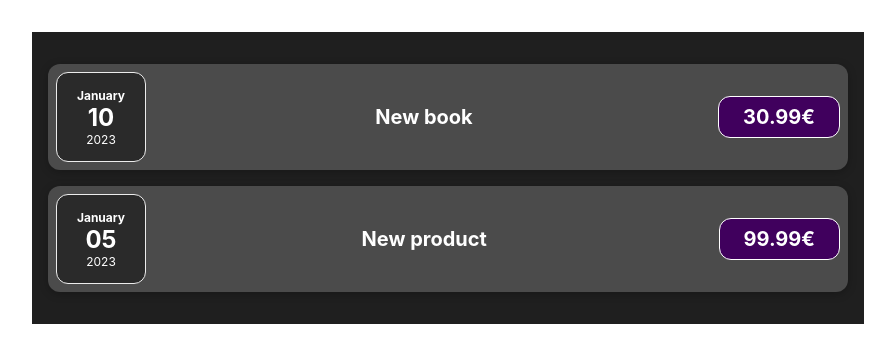
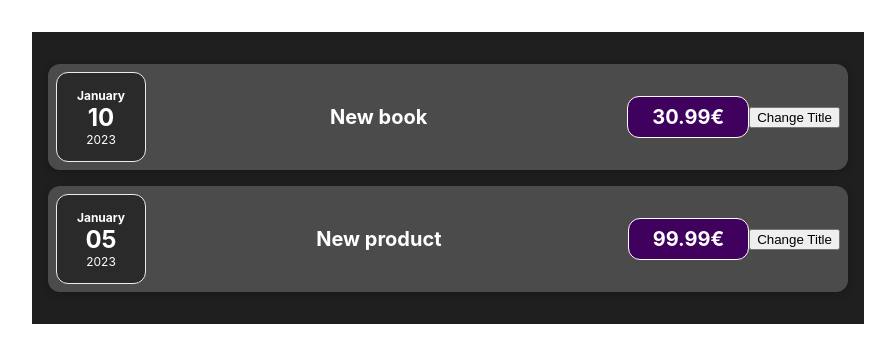
Before and after one commit to karinastei/expenses, a React (Create React App) app: page / in a window 1280 px wide. Shown: the top 362 px of the page, without its empty margins (192-1087 px from the left). Built offline with nearby package versions, Linux system fonts and the light colour scheme.

Commit message:
Muutsin funktsioonid arrow funktsioonideks ja lisasin "Change Title" nupu millel on oma handler

```diff
--- a/src/App.js
+++ b/src/App.js
@@ -1,8 +1,7 @@
 import './App.css';
 import Expenses from "./components/Expenses/Expenses";
-import ExpenseItem from "./components/Expenses/ExpenseItem";
 
-function App() {
+const App = () => {
     const expenses = [
         {
             date: new Date(2023, 0, 10),
--- a/src/components/Expenses/ExpenseDate.js
+++ b/src/components/Expenses/ExpenseDate.js
@@ -1,5 +1,6 @@
 import './ExpenseDate.css'
-function ExpenseDate(props){
+
+const ExpenseDate = (props) => {
     const month = props.date.toLocaleString('en-US', {month: 'long'})
     const day = props.date.toLocaleString('en-US', {day: '2-digit'})
     const year = props.date.getFullYear()
--- a/src/components/Expenses/ExpenseItem.js
+++ b/src/components/Expenses/ExpenseItem.js
@@ -2,7 +2,12 @@
 import ExpenseDate from "./ExpenseDate";
 import ExpenseItemContainer from "../UserInterface/ExpenseItemContainer";
 
-function ExpenseItem(props) {
+const ExpenseItem = (props) => {
+
+    const clickHandler = () => {
+        console.log('"Change Title" button was clicked!');
+    }
+
     return (
         <ExpenseItemContainer className="expense-item">
             <ExpenseDate date={props.expenseData.date}></ExpenseDate>
@@ -10,6 +15,7 @@
                 <h2>{props.expenseData.title}</h2>
                 <div className="expense-item__price">{props.expenseData.price}€</div>
             </div>
+            <button onClick={clickHandler}>Change Title</button>
         </ExpenseItemContainer>
     )
 }
```
